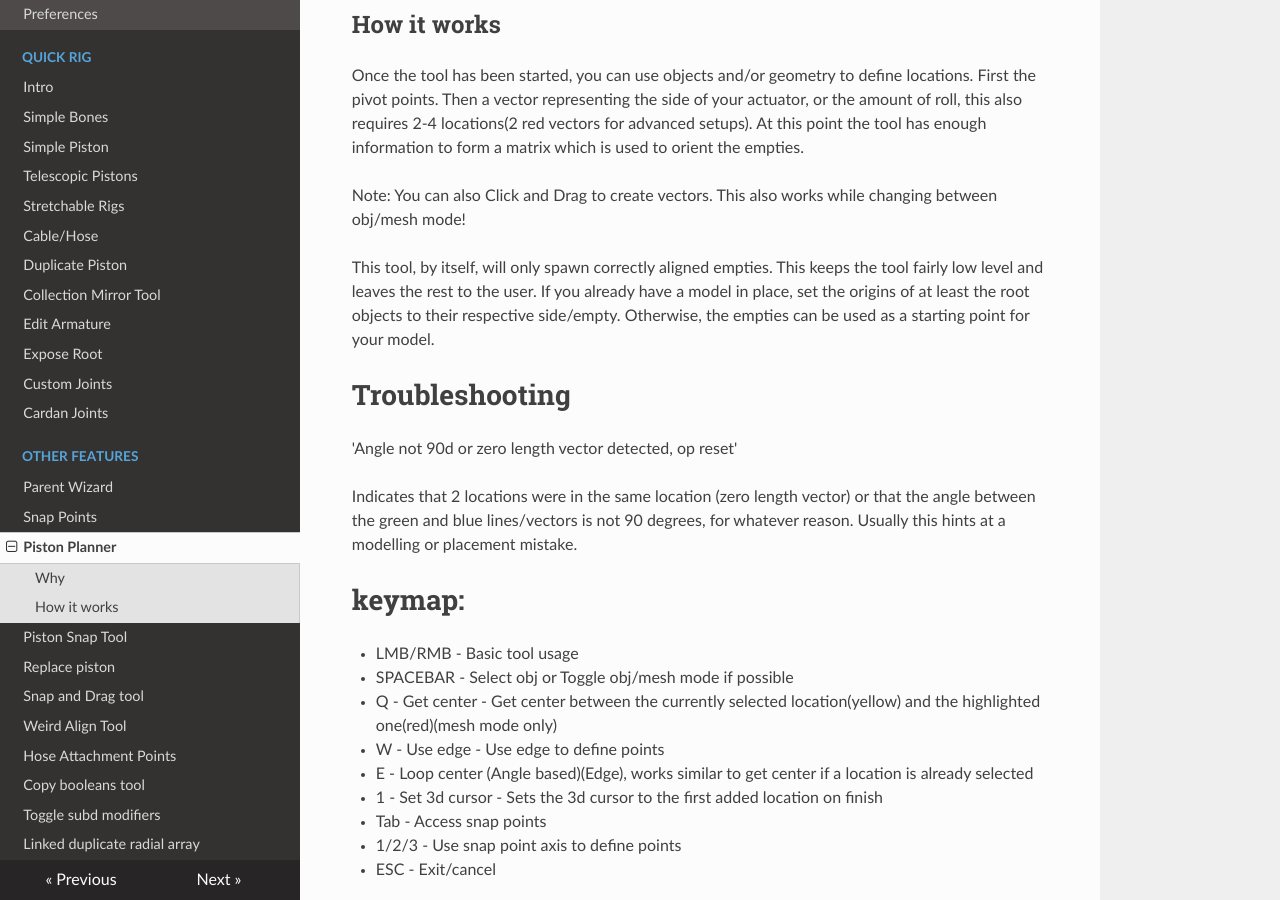
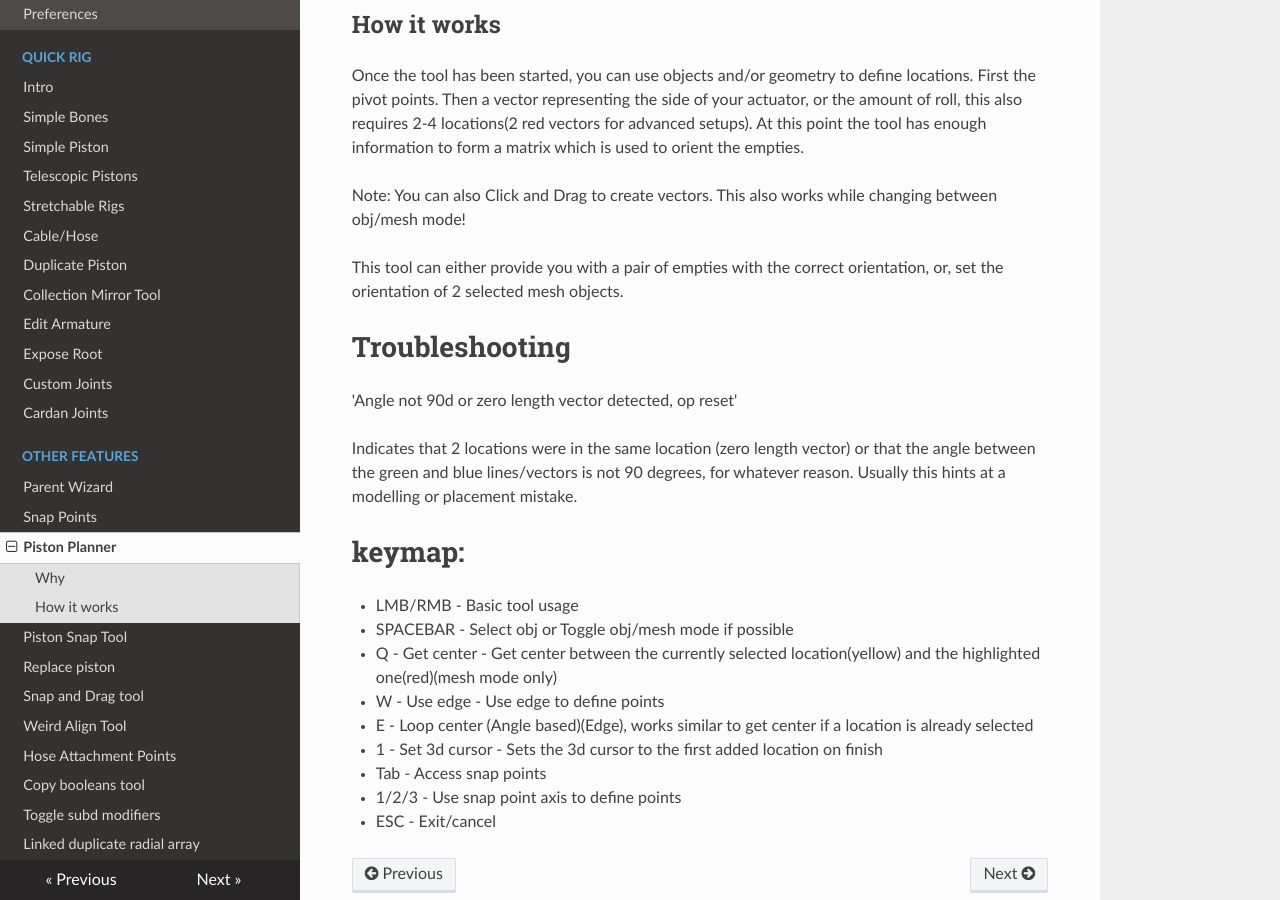
Before and after one commit to ZenderB3D/pp_docs, an MkDocs documentation site: the page built from docs/Features/piston_planner.md, in a window 1280 px wide and 900 px high, scrolled down 688 px. Built offline with MkDocs 1.6.1, drawn with Linux system fonts in a browser that asks for light colours; nearby versions of some CDN libraries.

Commit message:
Update piston_planner.md

```diff
--- a/docs/Features/piston_planner.md
+++ b/docs/Features/piston_planner.md
@@ -19,7 +19,7 @@ Once the tool has been started, you can use objects and/or geometry to define lo
 
 Note: You can also Click and Drag to create vectors. This also works while changing between obj/mesh mode!
 
-This tool, by itself, will only spawn correctly aligned empties. This keeps the tool fairly low level and leaves the rest to the user. If you already have a model in place, set the origins of at least the root objects to their respective side/empty. Otherwise, the empties can be used as a starting point for your model.
+This tool can either provide you with a pair of empties with the correct orientation, or, set the orientation of 2 selected mesh objects.
 
 #Troubleshooting
 
```
